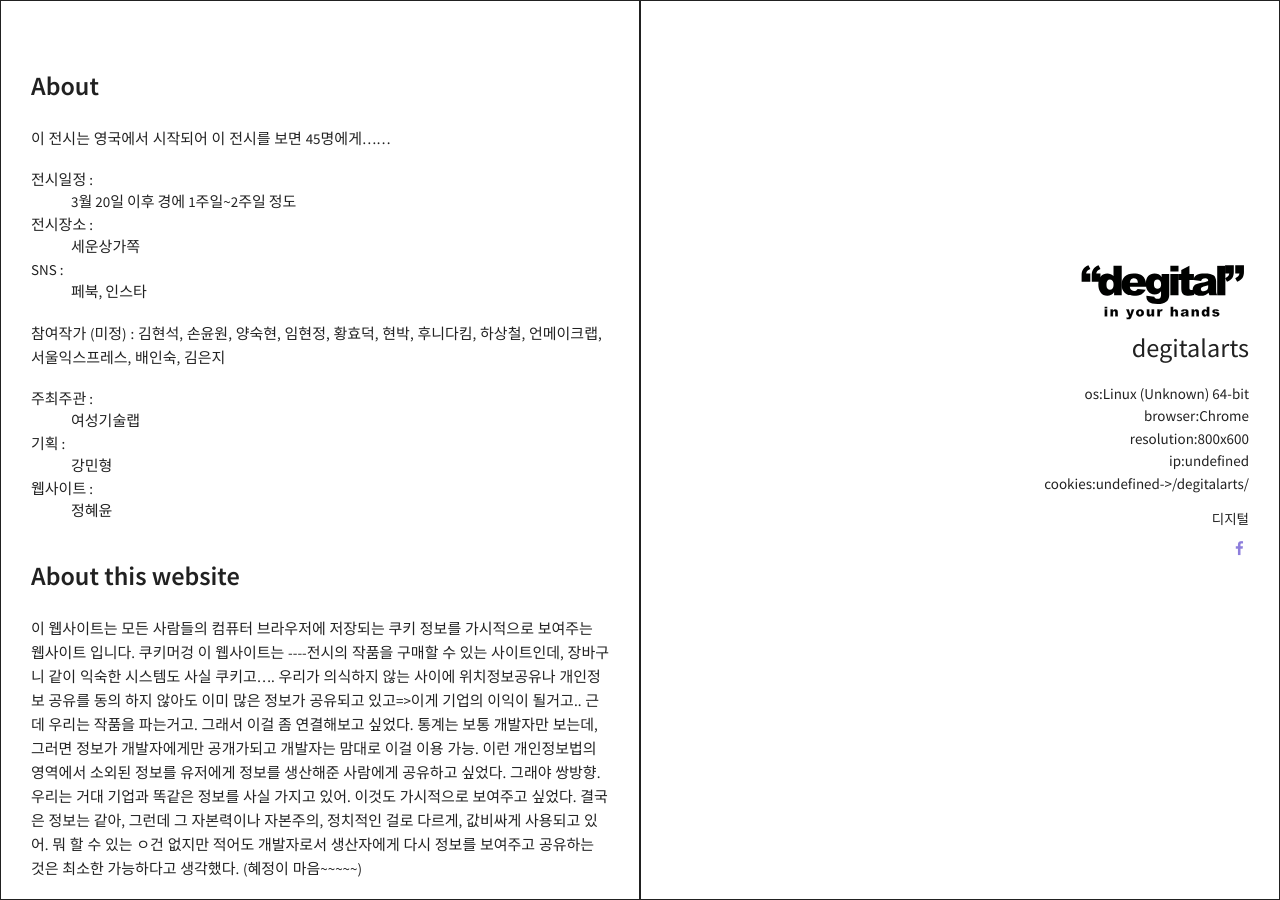
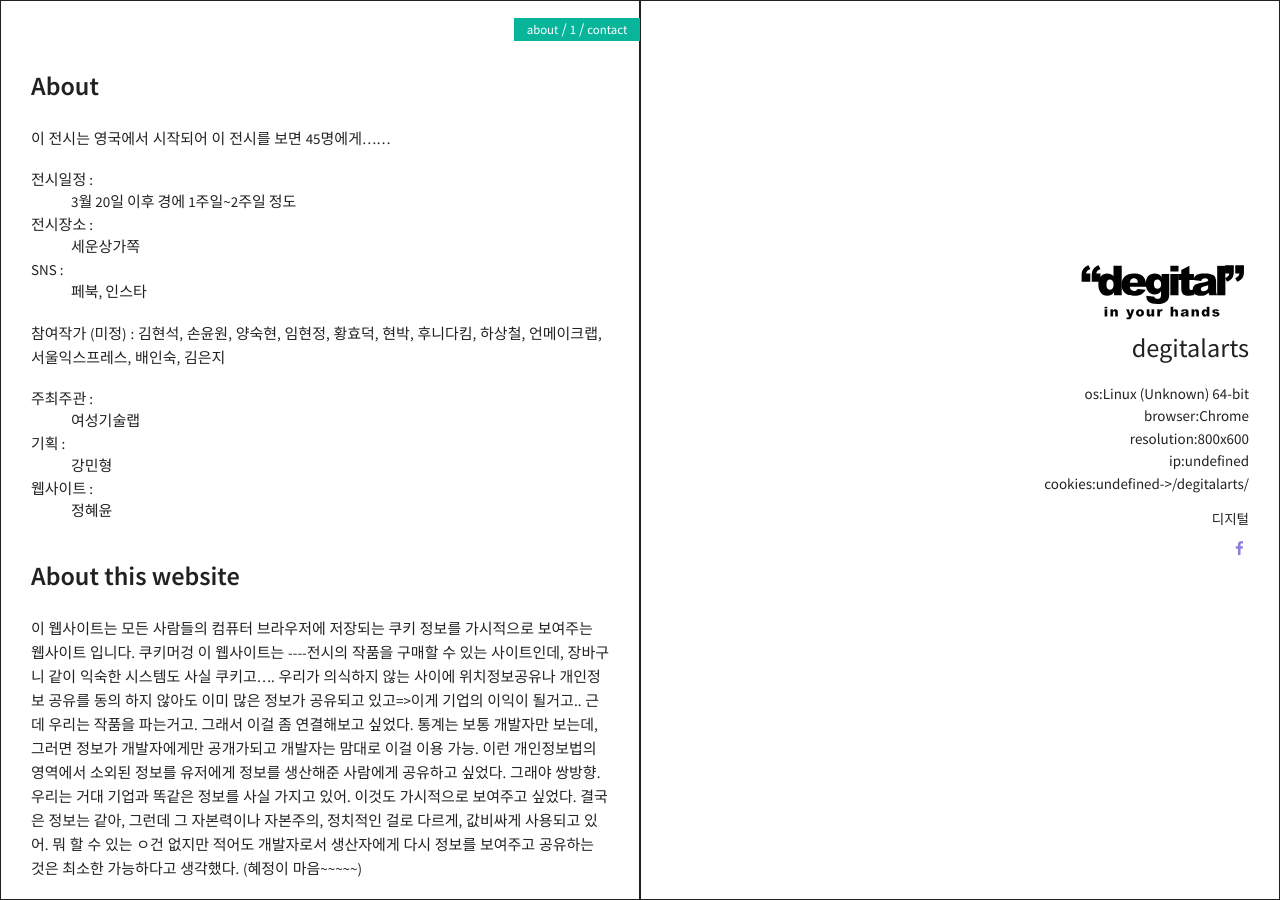
Before and after one commit to degitalarts/degitalarts, a Jekyll site: the page built from index.html, in a window 1280 px wide. Built offline with Jekyll 4.4.1, drawn with Linux system fonts in a browser that asks for light colours; comment, search, counter and statistics services are not loaded.

Commit message:
Update sidebar.html

```diff
--- a/_includes/sidebar.html
+++ b/_includes/sidebar.html
@@ -12,6 +12,17 @@
   </ul>
   <span class="author_bio mbm">{{ author.comment }}</span>
 
-
+  <nav class="nav">
+    <ul class="nav-list">
+      <li class="nav-item">
+        <a href="{{ site.url }}">about</a>
+      </li>
+      {% for page in site.pages %} {% if page.title %}
+      <li class="nav-item">
+        <a href="{{ site.url }}{{ page.url }}">{{ page.title }}</a>
+      </li>
+      {% endif %} {% endfor %}
+    </ul>
+  </nav>
   {% include social-links.html %}
 </div>
```
